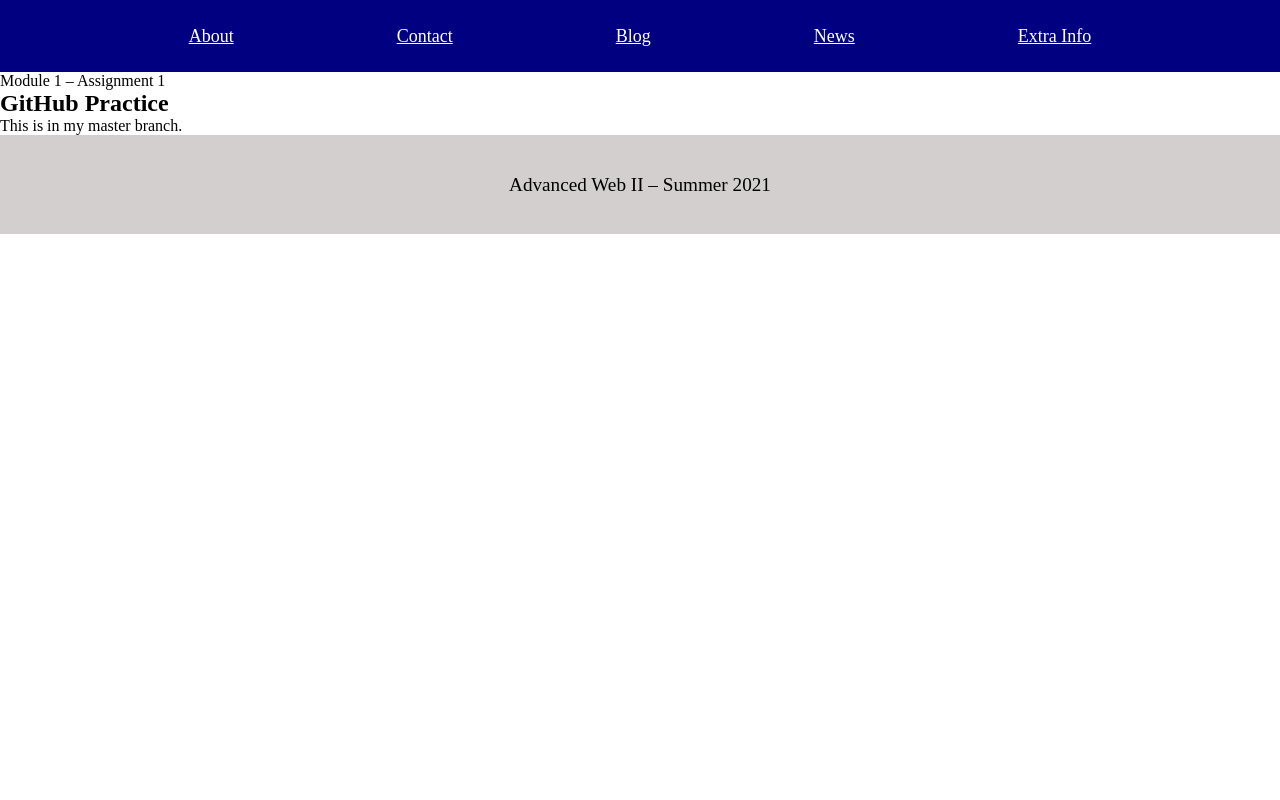
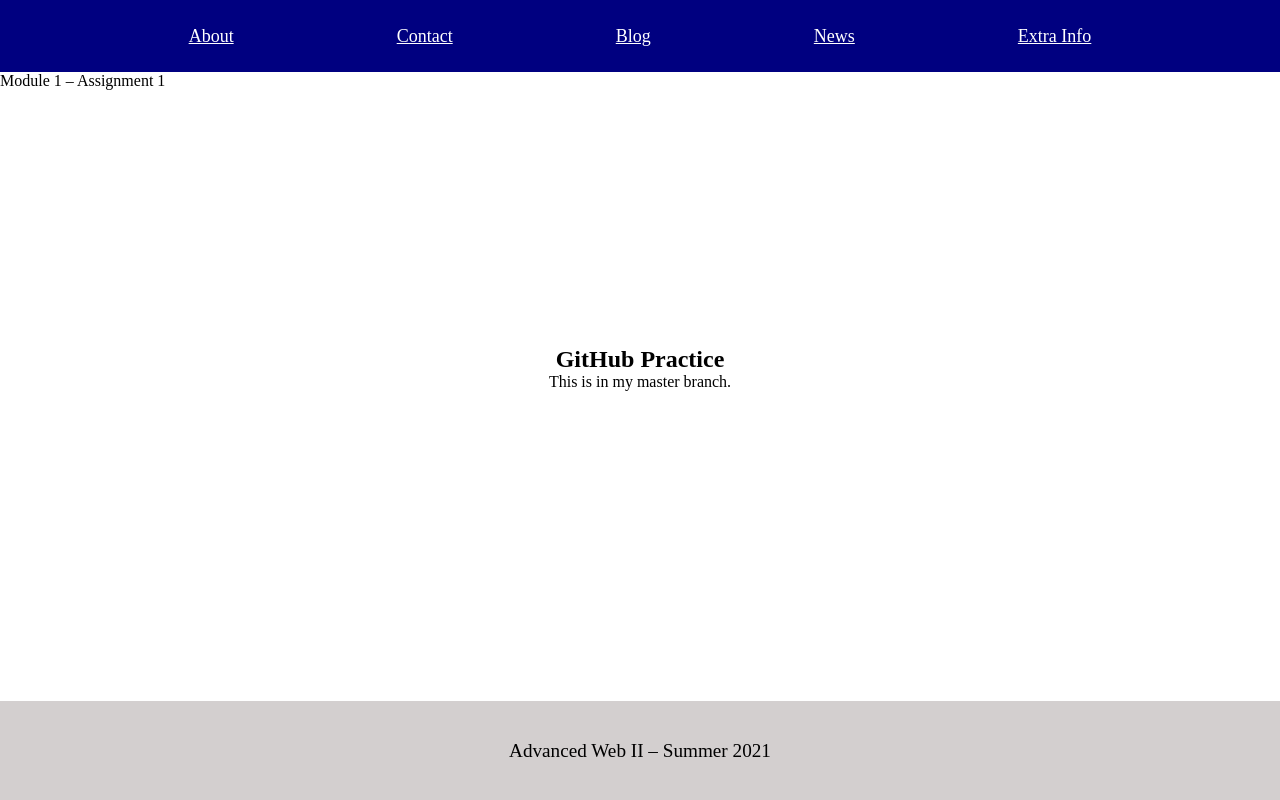
Before and after one commit to nparra12/m1-hw1-parra-nicole, a plain HTML site: page index.html in a window 1280 px wide. Drawn offline with Linux system fonts and the light colour scheme.

Commit message:
add sticky footer plugin

```diff
--- a/index.html
+++ b/index.html
@@ -29,7 +29,10 @@
             <p>This is in my master branch.</p>
 
         </main>
-        <footer>Advanced Web II – Summer 2021</footer>
+        <footer id="footer">Advanced Web II – Summer 2021</footer>
+
+        <script src="js/main.js"></script>
+
 
     </body>
 </html>
--- /dev/null
+++ b/js/main.js
@@ -0,0 +1,29 @@
+window.addEventListener("load", activateStickyFooter);
+
+function activateStickyFooter() {
+  adjustFooterCssTopToSticky();
+  window.addEventListener("resize", adjustFooterCssTopToSticky);
+}
+
+function adjustFooterCssTopToSticky() {
+  const footer = document.querySelector("#footer");
+  const bounding_box = footer.getBoundingClientRect();
+  const footer_height = bounding_box.height;
+  const window_height = window.innerHeight;
+  const above_footer_height = bounding_box.top - getCssTopAttribute(footer);
+  if (above_footer_height + footer_height <= window_height) {
+    const new_footer_top = window_height - (above_footer_height + footer_height);
+    footer.style.top = new_footer_top + "px";
+  } else if (above_footer_height + footer_height > window_height) {
+    footer.style.top = null;
+  }
+}
+
+function getCssTopAttribute(htmlElement) {
+  const top_string = htmlElement.style.top;
+  if (top_string === null || top_string.length === 0) {
+    return 0;
+  }
+  const extracted_top_pixels = top_string.substring(0, top_string.length - 2);
+  return parseFloat(extracted_top_pixels);
+}
--- a/style.css
+++ b/style.css
@@ -19,7 +19,10 @@ nav{
     justify-content: space-evenly;
 }
 
-
+main{
+    text-align: center;
+    padding: 20%;
+}
 
 footer{
     background-color: #d3cfcf;
@@ -27,3 +30,7 @@ footer{
     padding: 3%;
     font-size: 1.2em;
 }
+
+#footer {
+    position: relative;
+  }
```
